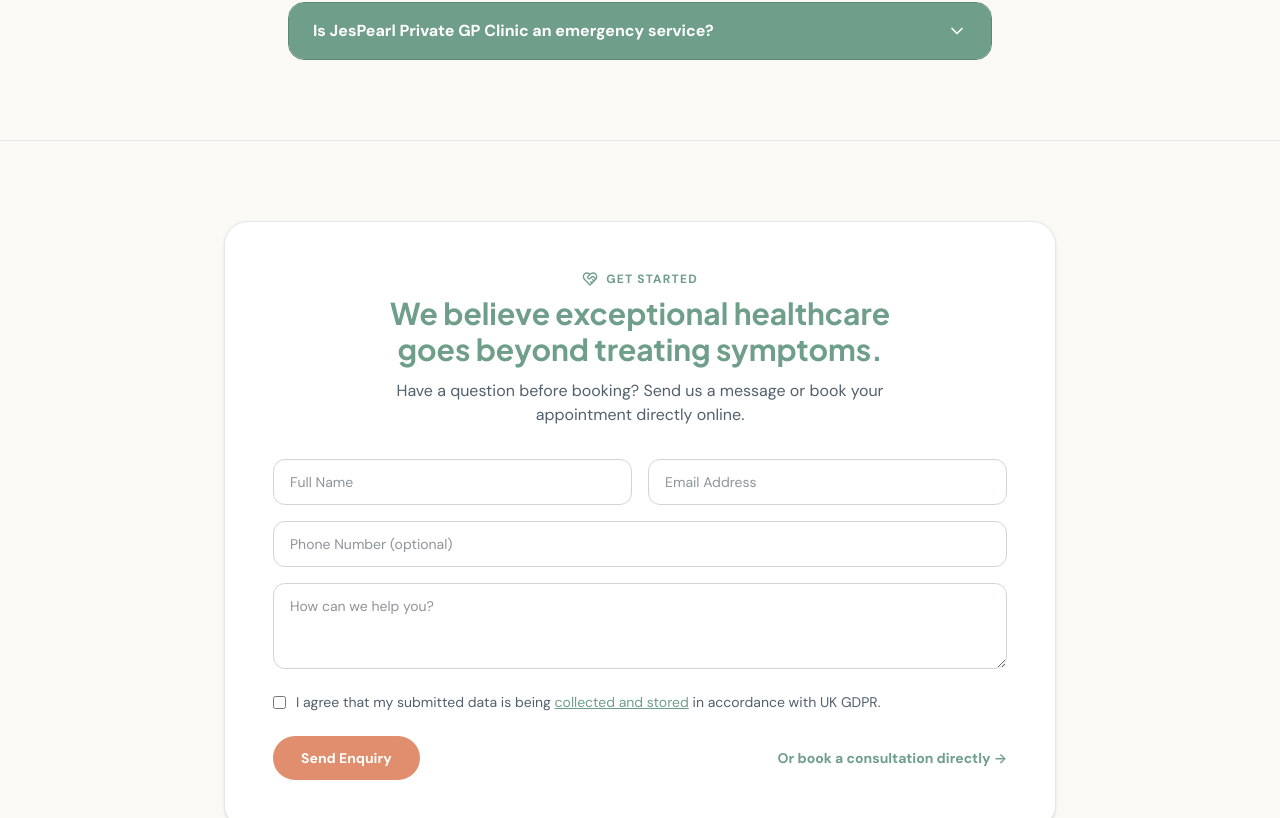
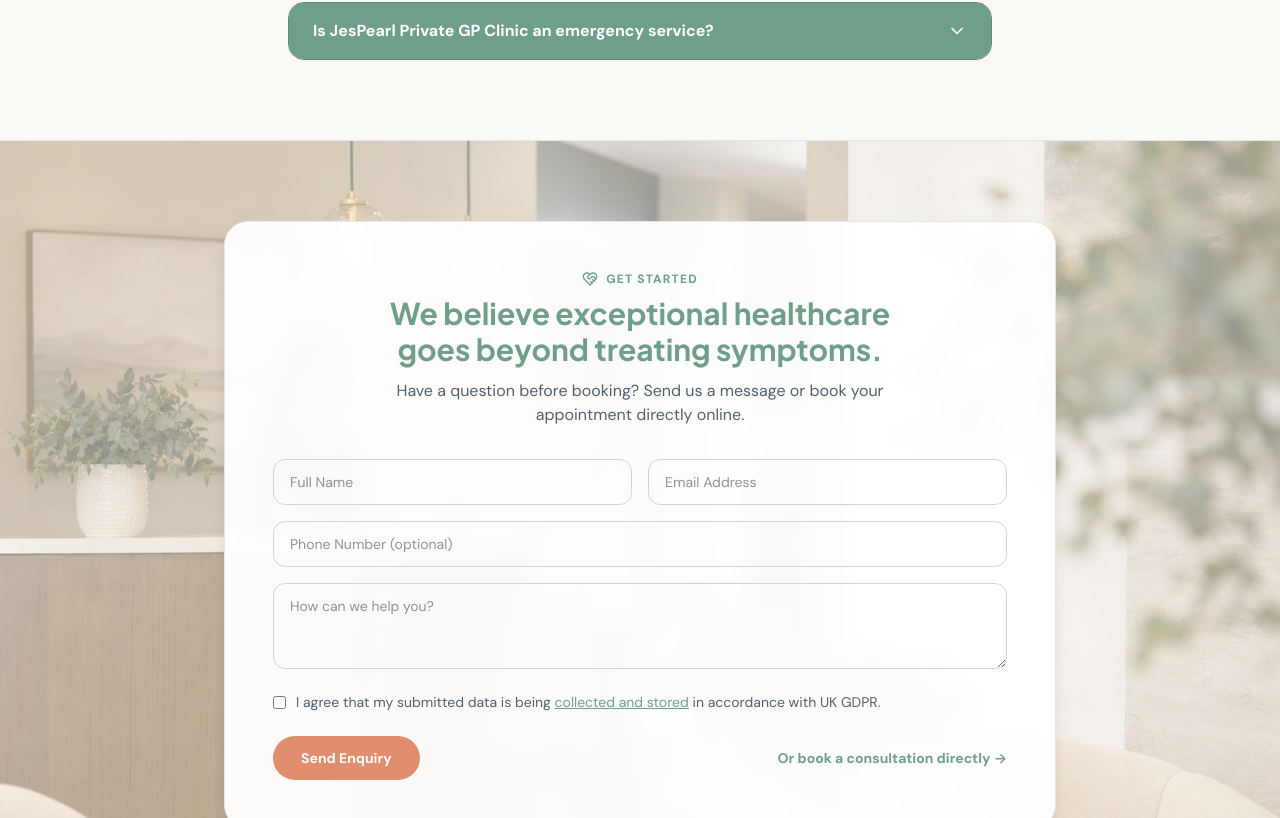
Before and after one commit to Ovidhub/jp-design, a React (Vite) app: page / in a window 1280 px wide. Shown: the part 3922-4740 px from the top of the page. Built offline with nearby package versions, Linux system fonts and the light colour scheme.

Commit message:
Add background picture to Get Started enquiry section
Co-authored-by: arena-agent <297053741+arena-agent@users.noreply.github.com>

```diff
--- a/src/App.jsx
+++ b/src/App.jsx
@@ -766,9 +766,13 @@ export default function App() {
             </section>
 
             {/* Get Started / Enquiry */}
-            <section className="py-16 sm:py-20">
-              <div className="max-w-4xl mx-auto px-4 sm:px-6 lg:px-8">
-                <div className="bg-white border border-[#E5E7EB] rounded-3xl p-8 sm:p-12 shadow-sm">
+            <section
+              className="relative py-16 sm:py-20 bg-cover bg-center"
+              style={{ backgroundImage: "url('/get-started-bg.jpg')" }}
+            >
+              <div className="absolute inset-0 bg-[#F9FBF9]/55" />
+              <div className="relative z-10 max-w-4xl mx-auto px-4 sm:px-6 lg:px-8">
+                <div className="bg-white/95 backdrop-blur-sm border border-[#E5E7EB] rounded-3xl p-8 sm:p-12 shadow-lg">
                   <div className="text-center max-w-xl mx-auto mb-8">
                     <div className="inline-flex items-center gap-2 text-[#6F9E8B] text-xs font-semibold uppercase tracking-widest mb-2">
                       <HeartHandshake className="w-4 h-4" />
```
Also changed, not shown: public/get-started-bg.jpg (added).
